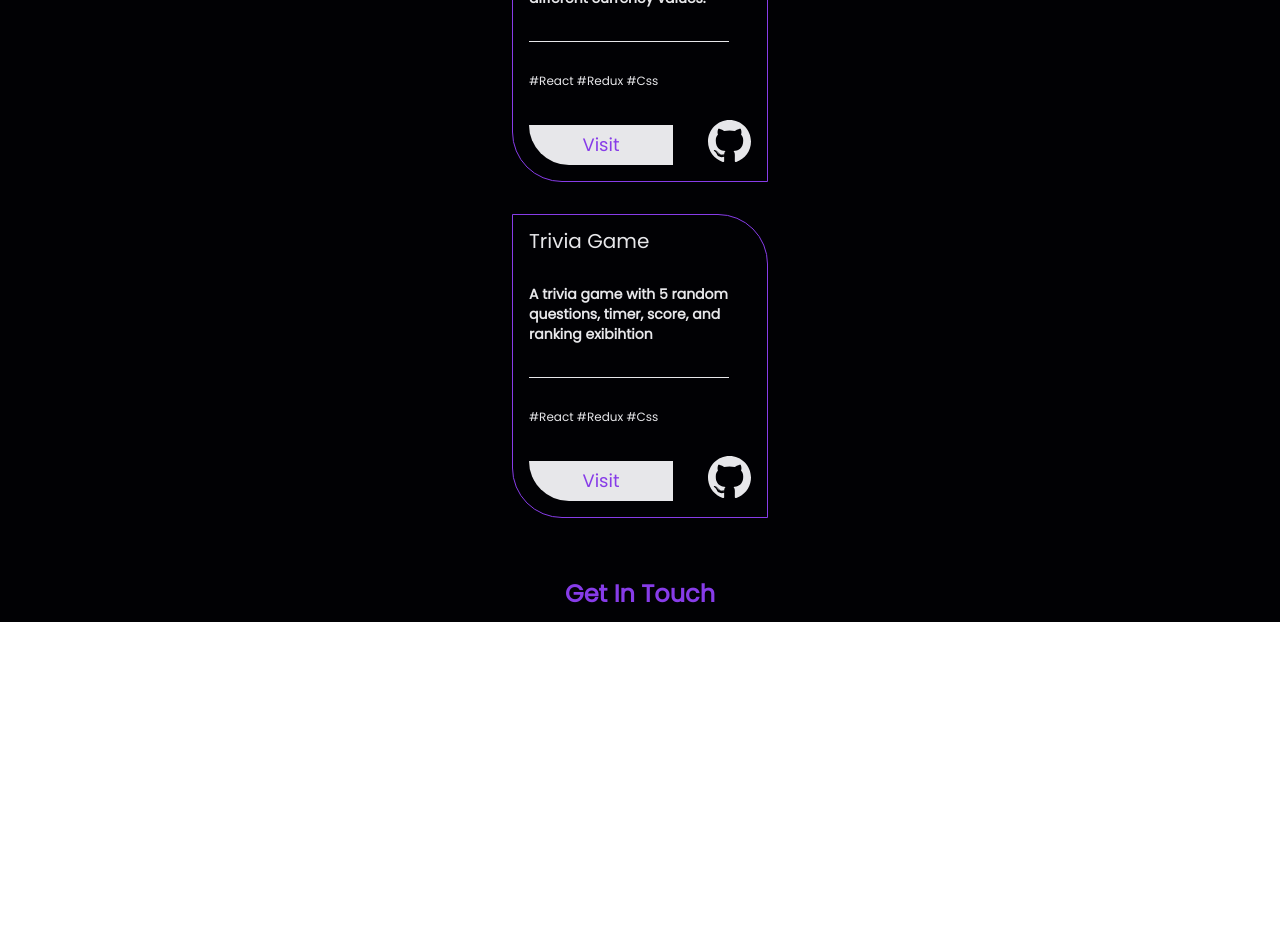
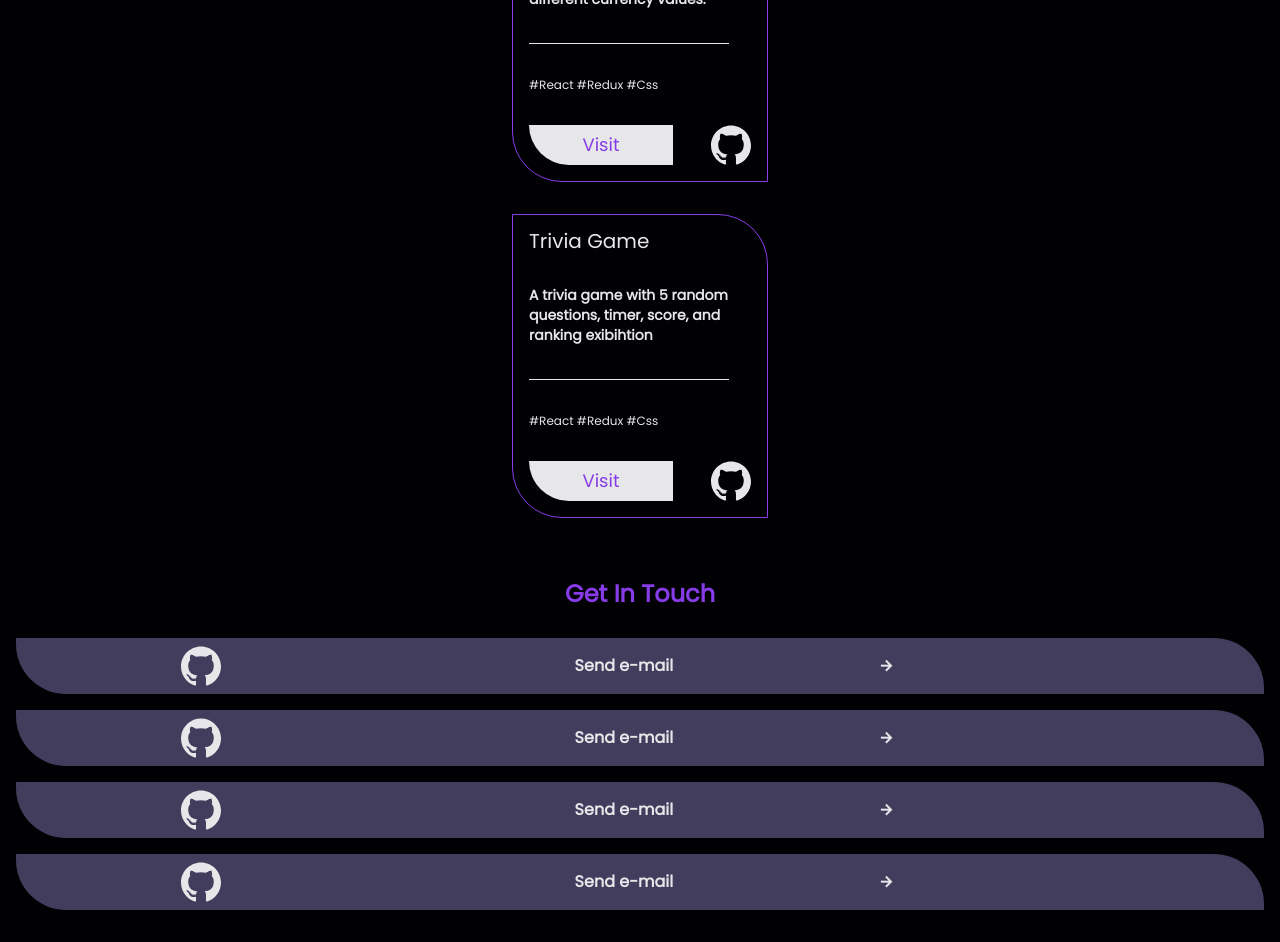
Before and after one commit to Breno-Albuquerque/Breno-Albuquerque.github.io, a React (Create React App) app: page / in a window 1280 px wide. Shown: the part 2060-3002 px from the top of the page. Before the commit the page ends 2682 px from the top, so only its background shows below. Built offline with nearby package versions, Linux system fonts and the light colour scheme.

Commit message:
feat: progressing ContactCard.js

```diff
--- a/src/components/Contact.js
+++ b/src/components/Contact.js
@@ -1,5 +1,7 @@
 import React from 'react';
 import styled from 'styled-components';
+import ContactCard from '../subComponents/ContactCard';
+import { contacts } from '../data/contacts';
 
 const Container = styled.section`
   box-sizing: border-box;
@@ -13,6 +15,8 @@ const Title = styled.h2`
 
   width: 100%;
 
+  margin-bottom: 32px;
+
   text-align: center;
 `
 
@@ -20,6 +24,9 @@ function Contact() {
   return (
     <Container>
       <Title>Get In Touch</Title>
+      { contacts.map((data) => (
+        <ContactCard data={ data } />
+      )) }
     </Container>
   )
 }
--- /dev/null
+++ b/src/data/contacts.js
@@ -0,0 +1,28 @@
+import github from '../images/github.svg';
+
+export const contacts = [
+  {
+    id: 1,
+    text: "Send e-mail",
+    icon: github,
+    link: "#",
+  },
+  {
+    id: 1,
+    text: "Send e-mail",
+    icon: github,
+    link: "#",
+  },
+  {
+    id: 1,
+    text: "Send e-mail",
+    icon: github,
+    link: "#",
+  },
+  {
+    id: 1,
+    text: "Send e-mail",
+    icon: github,
+    link: "#",
+  },
+]
--- a/src/subComponents/Card.js
+++ b/src/subComponents/Card.js
@@ -72,7 +72,8 @@ const Tags = styled.p`
 `
 
 const Github = styled.a`
-
+  display: flex;
+  align-items: flex-end;
 `
 
 function Card(props) {
--- /dev/null
+++ b/src/subComponents/ContactCard.js
@@ -0,0 +1,53 @@
+import React from 'react';
+import styled from 'styled-components';
+
+const Container = styled.div`
+  display: flex;
+  justify-content: space-evenly;
+  align-items: center;
+
+  width: 100%;
+
+  box-sizing: border-box;
+  padding: 8px 16px;
+
+  margin-bottom: 16px;
+
+  background-color: ${props => props.theme.purple2};
+
+  border-radius: 0 50px 0 50px;
+`
+
+const AnchorBox = styled.div`
+  display: flex;
+  align-items: center;
+  justify-content: space-evenly;
+  color: ${props => props.theme.white};
+
+  font-weight: 900;
+  width: 60%;
+`
+
+const AnchorText = styled.a`
+  font-size: 16px;
+`
+
+const AnchorArrow = styled.a`
+  font-family: "Material Icons";
+`
+
+function ContactCard({ data }) {
+  const { id, text, icon, link } = data
+
+  return (
+    <Container id={ id } >
+      <img src={ icon } alt="Midia Icon"/>
+      <AnchorBox>
+        <AnchorText>{ text }</AnchorText>
+        <AnchorArrow>arrow_forward</AnchorArrow>
+      </AnchorBox>
+    </Container>
+  )
+}
+
+export default ContactCard
```
Also changed, not shown: src/images/github.svg.
